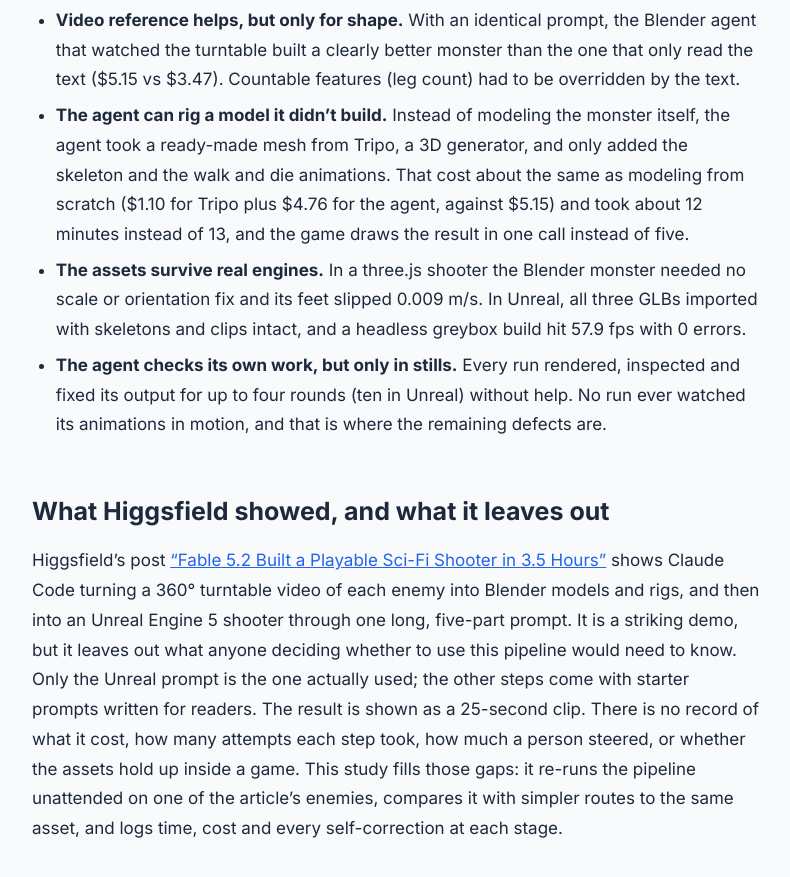
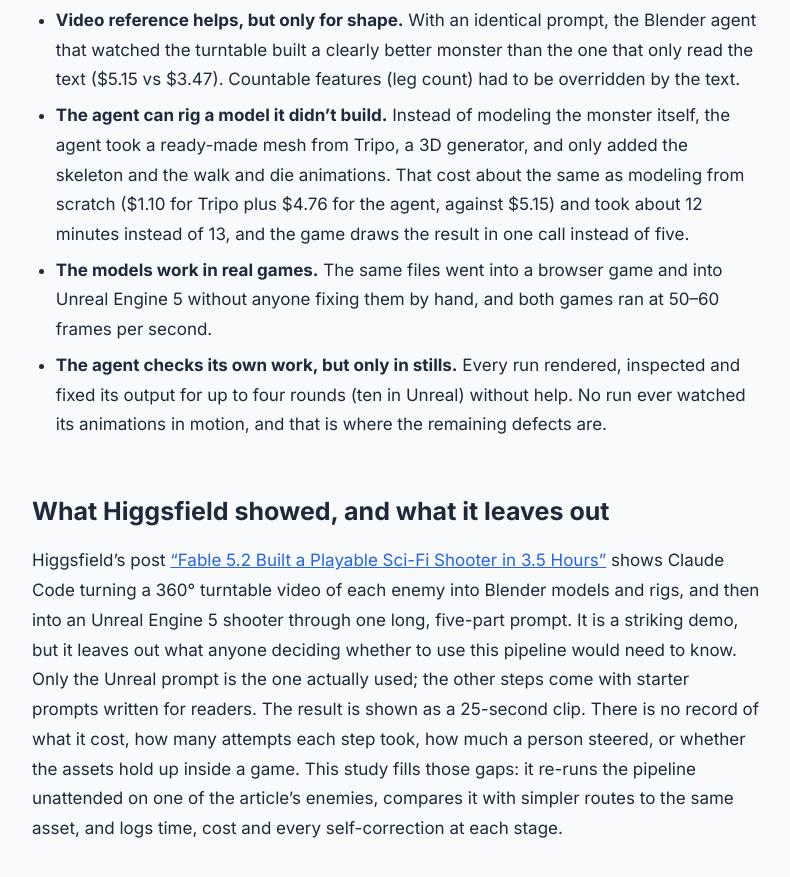
Before and after one commit to shanyang-me/blog, a Jekyll site: the page built from _posts/2026-11-12-agent-built-game-assets.md, in a window 1280 px wide and 900 px high, scrolled down 1215 px. Shown: the top 877 px of the window, without its empty margins (244-1034 px from the left). Built offline with Jekyll 4.4.1, drawn with Linux system fonts in a browser that asks for light colours.

Commit message:
Key results: state the engine result plainly, details stay in the body
Co-Authored-By: Claude Opus 5.5 <noreply@anthropic.com>

```diff
--- a/_posts/2026-11-12-agent-built-game-assets.md
+++ b/_posts/2026-11-12-agent-built-game-assets.md
@@ -24,7 +24,7 @@ bibtex_key: yang2026agentgameassets
 - **Hours instead of weeks, at prototype quality.** Every asset, both games and the level ran unattended for about 4.7 agent-hours and $68, against an estimated 50–80 person-days of manual work. The comparison holds for prototyping, not for shippable art.
 - **Video reference helps, but only for shape.** With an identical prompt, the Blender agent that watched the turntable built a clearly better monster than the one that only read the text ($5.15 vs $3.47). Countable features (leg count) had to be overridden by the text.
 - **The agent can rig a model it didn't build.** Instead of modeling the monster itself, the agent took a ready-made mesh from Tripo, a 3D generator, and only added the skeleton and the walk and die animations. That cost about the same as modeling from scratch ($1.10 for Tripo plus $4.76 for the agent, against $5.15) and took about 12 minutes instead of 13, and the game draws the result in one call instead of five.
-- **The assets survive real engines.** In a three.js shooter the Blender monster needed no scale or orientation fix and its feet slipped 0.009 m/s. In Unreal, all three GLBs imported with skeletons and clips intact, and a headless greybox build hit 57.9 fps with 0 errors.
+- **The models work in real games.** The same files went into a browser game and into Unreal Engine 5 without anyone fixing them by hand, and both games ran at 50–60 frames per second.
 - **The agent checks its own work, but only in stills.** Every run rendered, inspected and fixed its output for up to four rounds (ten in Unreal) without help. No run ever watched its animations in motion, and that is where the remaining defects are.
 
 ## What Higgsfield showed, and what it leaves out
```
